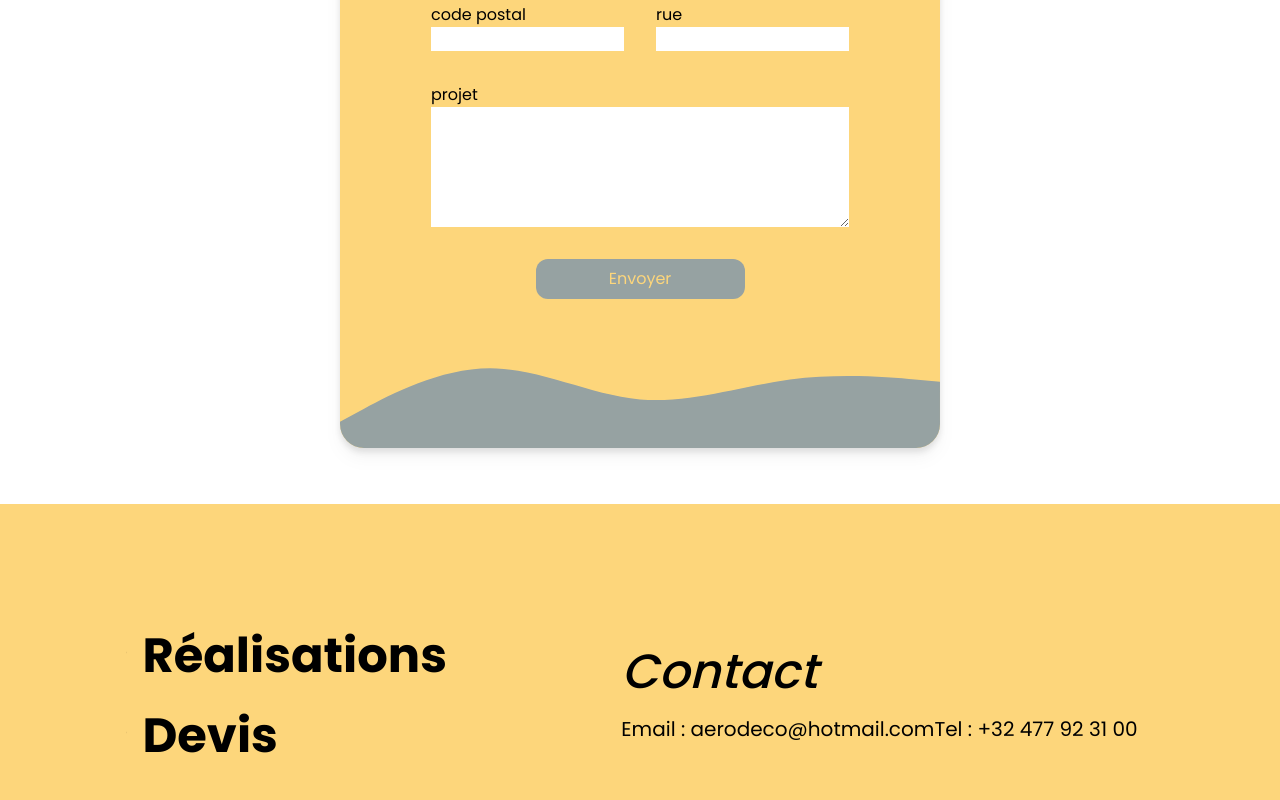
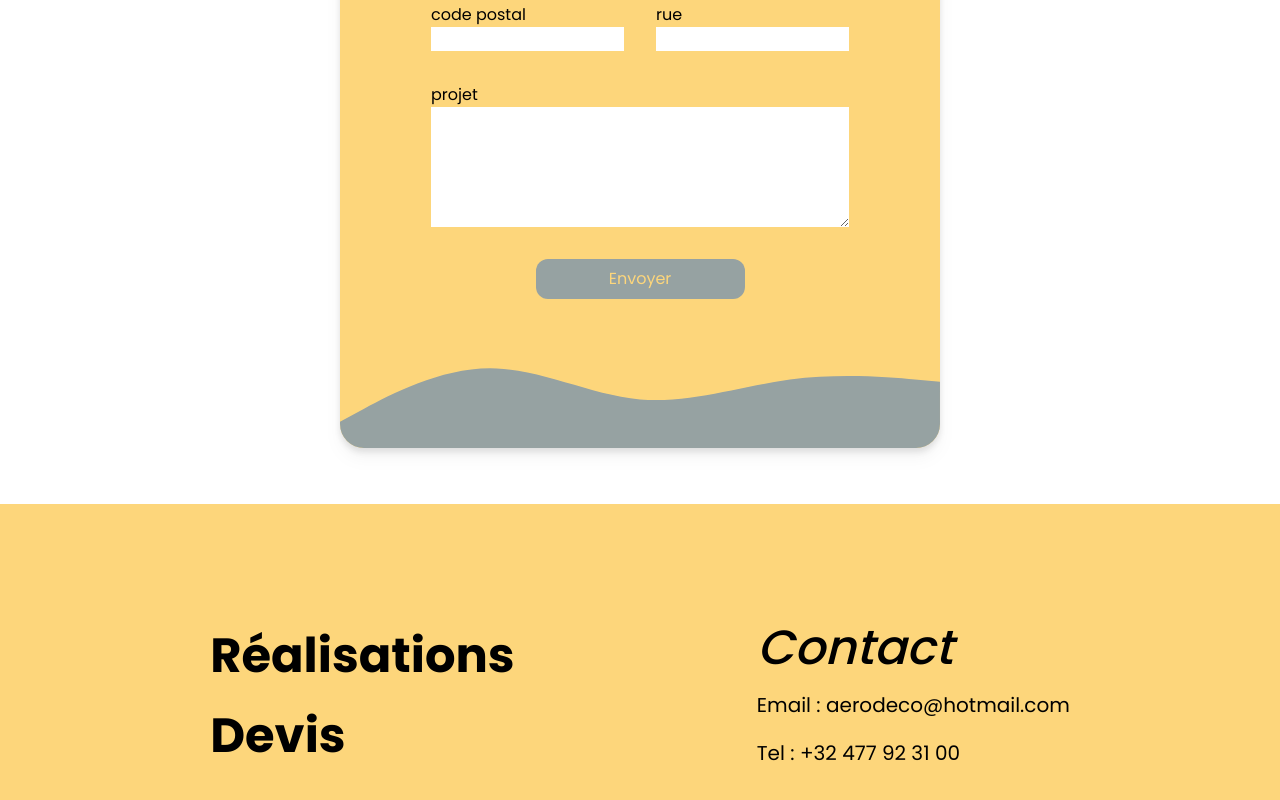
Before and after one commit to ThibautHe/aerodeco, a Next.js app: page / in a window 1280 px wide. Shown: the part 3542-4342 px from the top of the page. Built offline with nearby package versions, Linux system fonts and the light colour scheme; no server answers.

Commit message:
fix footer

```diff
--- a/src/app/_components/_dumbComponents/Footer.tsx
+++ b/src/app/_components/_dumbComponents/Footer.tsx
@@ -13,10 +13,21 @@ export default function Footer() {
       </ul>
       <div id="contact" className="p-8">
         <h1 className=" italic font-medium">Contact</h1>
-        <a href="mailto:aerodeco@hotmail.com" className="text-xl pt-4 font-normal">Email : aerodeco@hotmail.com</a>
-        <a href="tel:+32477923100" className="text-xl pt-4 font-normal">
-          Tel : +32 477 92 31 00
-        </a>
+        <ul>
+          <li>
+            <a
+              href="mailto:aerodeco@hotmail.com"
+              className="text-xl pt-4 font-normal"
+            >
+              Email : aerodeco@hotmail.com
+            </a>
+          </li>
+          <li>
+            <a href="tel:+32477923100" className="text-xl pt-4 font-normal">
+              Tel : +32 477 92 31 00
+            </a>
+          </li>
+        </ul>
       </div>
     </footer>
   );
```
